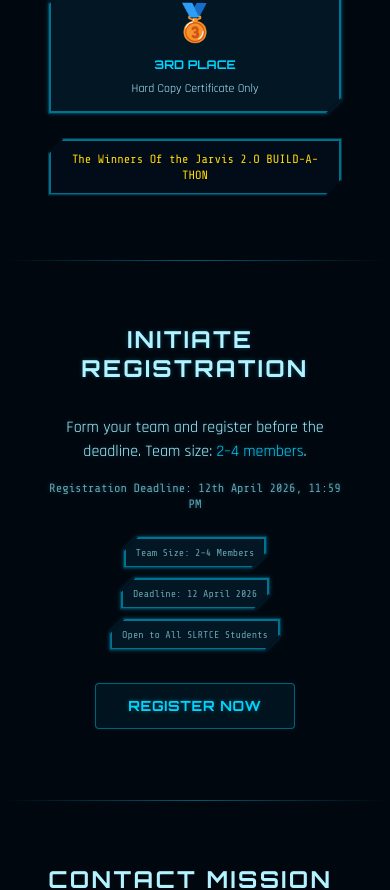
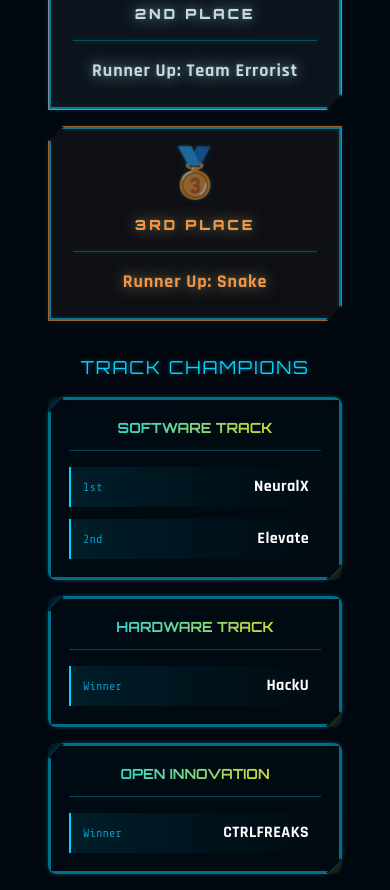
Before and after one commit to Vaibhav-vx/JARVIS-2.O, a React (Vite) app: page / in a window 390 px wide. Shown: the part 5240-6130 px from the top of the page. Built offline with nearby package versions, Linux system fonts and the light colour scheme; the HTML template or start-up script is replaced by a standard one.

Commit message:
feat: updated Rewards & Glory with final winning teams and premium card styling

```diff
--- a/src/components/PrizesSection.tsx
+++ b/src/components/PrizesSection.tsx
@@ -2,40 +2,120 @@ import SectionHeading from "./SectionHeading";
 import { useTiltCard, useScrollReveal } from "@/hooks/useJarvisEffects";
 
 const prizes = [
-  { icon: "🥇", place: "1ST PLACE", desc: "Trophy + Certificate" },
-  { icon: "🥈", place: "2ND PLACE", desc: "Trophy + Certificate" },
-  { icon: "🥉", place: "3RD PLACE", desc: "Hard Copy Certificate Only" },
+  { icon: "🥇", place: "1ST PLACE", desc: "Winner: Team Elevate" },
+  { icon: "🥈", place: "2ND PLACE", desc: "Runner Up: Team Errorist" },
+  { icon: "🥉", place: "3RD PLACE", desc: "Runner Up: Snake" },
+];
+
+const trackWinners = [
+  {
+    track: "SOFTWARE TRACK",
+    winners: [
+      { rank: "1st", team: "NeuralX" },
+      { rank: "2nd", team: "Elevate" }
+    ]
+  },
+  {
+    track: "HARDWARE TRACK",
+    winners: [
+      { rank: "Winner", team: "HackU" }
+    ]
+  },
+  {
+    track: "OPEN INNOVATION",
+    winners: [
+      { rank: "Winner", team: "CTRLFREAKS" }
+    ]
+  },
 ];
 
 const PrizeCard = ({ p }: { p: typeof prizes[0] }) => {
   const { ref, handleMove, handleLeave } = useTiltCard();
+
+  let borderClass = "border-primary/40 shadow-[0_0_15px_rgba(0,212,255,0.1)]";
+  let textClass = "text-primary";
+  let bgClass = "";
+
+  if (p.place === "1ST PLACE") {
+    borderClass = "border-yellow-400/60 shadow-[0_0_30px_rgba(250,204,21,0.25)]";
+    textClass = "text-yellow-400 drop-shadow-[0_0_8px_rgba(250,204,21,0.5)]";
+    bgClass = "bg-yellow-400/5";
+  } else if (p.place === "2ND PLACE") {
+    borderClass = "border-gray-300/60 shadow-[0_0_25px_rgba(209,213,219,0.2)]";
+    textClass = "text-gray-300 drop-shadow-[0_0_8px_rgba(209,213,219,0.5)]";
+    bgClass = "bg-gray-300/5";
+  } else if (p.place === "3RD PLACE") {
+    borderClass = "border-orange-400/60 shadow-[0_0_25px_rgba(251,146,60,0.2)]";
+    textClass = "text-orange-400 drop-shadow-[0_0_8px_rgba(251,146,60,0.5)]";
+    bgClass = "bg-orange-400/5";
+  }
+
   return (
-    <div ref={ref} onMouseMove={handleMove} onMouseLeave={handleLeave} className="tilt-card jarvis-panel p-4 sm:p-6 text-center">
+    <div ref={ref} onMouseMove={handleMove} onMouseLeave={handleLeave} className={`tilt-card jarvis-panel p-6 sm:p-8 text-center transition-all duration-300 hover:-translate-y-2 hover:scale-105 ${borderClass} ${bgClass}`}>
       <div className="hud-overlay rounded-lg" />
-      <div className="relative z-10">
-        <div className="text-4xl sm:text-5xl mb-3 sm:mb-4">{p.icon}</div>
-        <h3 className="font-orbitron text-xs sm:text-sm font-bold text-primary">{p.place}</h3>
-        <p className="font-rajdhani text-foreground mt-2 text-xs sm:text-sm">{p.desc}</p>
+      <div className="relative z-10 flex flex-col items-center justify-center h-full">
+        <div className="text-5xl sm:text-6xl mb-4 sm:mb-6 animate-pulse">{p.icon}</div>
+        <h3 className={`font-orbitron text-sm sm:text-base font-black tracking-[0.2em] mb-4 ${textClass}`}>{p.place}</h3>
+        <div className="w-full pt-4 border-t border-current/20 mt-auto">
+          <p className={`font-rajdhani font-bold text-lg sm:text-xl tracking-wider ${textClass}`}>{p.desc}</p>
+        </div>
+      </div>
+    </div>
+  );
+};
+
+const TrackWinnerCard = ({ t }: { t: typeof trackWinners[0] }) => {
+  const { ref, handleMove, handleLeave } = useTiltCard();
+  return (
+    <div ref={ref} onMouseMove={handleMove} onMouseLeave={handleLeave} className="tilt-card relative text-center rounded-lg overflow-hidden group">
+      <div className="absolute inset-0 bg-gradient-to-br from-primary/30 to-accent/30 opacity-20 group-hover:opacity-40 transition-opacity duration-500" />
+      <div className="relative jarvis-panel p-5 sm:p-6 h-full bg-background/95 border-primary/50 shadow-[0_0_15px_rgba(0,212,255,0.15)] group-hover:shadow-[0_0_30px_rgba(0,212,255,0.3)] transition-all duration-300">
+        <div className="hud-overlay rounded-lg" />
+        <div className="relative z-10 flex flex-col h-full">
+          <h4 className="font-orbitron text-sm sm:text-base font-bold text-transparent bg-clip-text bg-gradient-to-r from-primary to-accent border-b border-primary/30 pb-3 mb-4">{t.track}</h4>
+          <div className="flex flex-col gap-3 mt-auto">
+            {t.winners.map((w, idx) => (
+              <div key={idx} className="flex justify-between items-center px-3 py-2 bg-gradient-to-r from-primary/10 to-transparent border-l-2 border-primary rounded-r transition-transform duration-300 group-hover:translate-x-1">
+                <span className="font-mono text-xs text-primary/70">{w.rank}</span>
+                <span className="font-rajdhani text-base sm:text-lg font-bold text-white tracking-wide">{w.team}</span>
+              </div>
+            ))}
+          </div>
+        </div>
       </div>
     </div>
   );
 };
 
 const PrizesSection = () => {
-  const { ref, revealed } = useScrollReveal();
+  const { ref: mainRef, revealed: mainRevealed } = useScrollReveal();
+  const { ref: trackRef, revealed: trackRevealed } = useScrollReveal();
 
   return (
     <section id="prizes" className="py-16 sm:py-20 px-4">
       <div className="container mx-auto max-w-4xl">
         <SectionHeading text="REWARDS & GLORY" />
-        <div ref={ref} className={`section-reveal grid grid-cols-1 sm:grid-cols-3 gap-4 sm:gap-6 ${revealed ? "revealed" : ""}`}>
+
+        {/* Main Winners */}
+        <div ref={mainRef} className={`section-reveal grid grid-cols-1 sm:grid-cols-3 gap-4 sm:gap-6 mb-8 ${mainRevealed ? "revealed" : ""}`}>
           {prizes.map((p) => (
             <PrizeCard key={p.place} p={p} />
           ))}
         </div>
-        <div className="mt-6 sm:mt-8 jarvis-panel p-3 sm:p-4 text-center">
+
+        {/* Track Winners */}
+        <div ref={trackRef} className={`section-reveal mt-8 ${trackRevealed ? "revealed" : ""}`}>
+          <h3 className="font-orbitron text-lg text-center text-primary mb-4 tracking-widest">TRACK CHAMPIONS</h3>
+          <div className="grid grid-cols-1 sm:grid-cols-3 gap-4 sm:gap-6">
+            {trackWinners.map((t) => (
+              <TrackWinnerCard key={t.track} t={t} />
+            ))}
+          </div>
+        </div>
+
+        <div className="mt-8 jarvis-panel p-3 sm:p-4 text-center">
           <p className="font-mono text-xs sm:text-sm text-accent">
-            The Winners Of the Jarvis 2.O BUILD-A-THON
+            📜 ALL PARTICIPANTS receive a Softcopy Participation Certificate
           </p>
         </div>
       </div>
```
